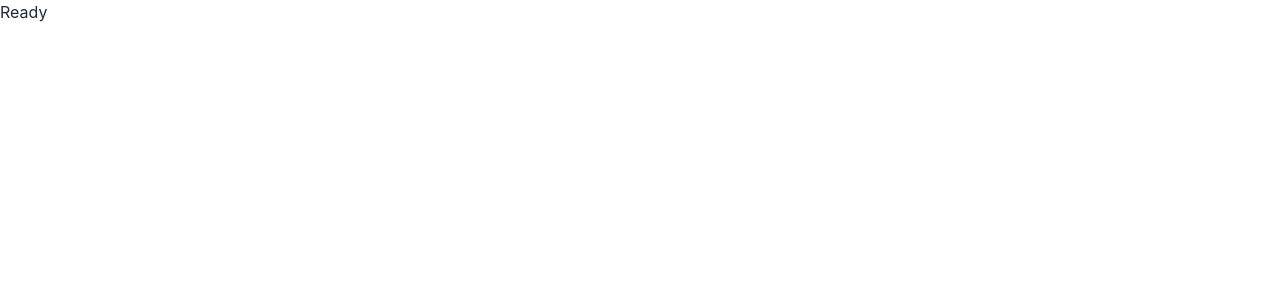
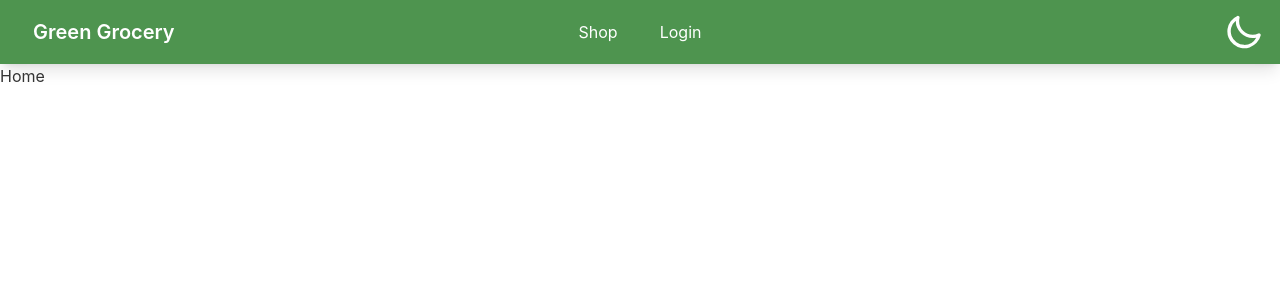
Before and after one commit to SyedMonir/green-grocery-delivery, a React (Create React App) app: page / in a window 1280 px wide. Shown: the top 300 px of the page. Built offline with nearby package versions, Linux system fonts and the light colour scheme.

Commit message:
added navbar and dark mood

```diff
--- a/package.json
+++ b/package.json
@@ -9,6 +9,7 @@
     "daisyui": "^2.15.0",
     "react": "^18.1.0",
     "react-dom": "^18.1.0",
+    "react-icons": "^4.3.1",
     "react-router-dom": "^6.3.0",
     "react-scripts": "5.0.1",
     "web-vitals": "^2.1.4"
--- a/src/App.js
+++ b/src/App.js
@@ -1,8 +1,17 @@
+import { useState } from 'react';
+import { Route, Routes } from 'react-router-dom';
+import Navbar from './Components/Navbar';
+import Home from './Pages/Home/Home';
+
 function App() {
+  const [dark, setDark] = useState(false);
   return (
-    <>
-      <h1>Ready</h1>
-    </>
+    <section data-theme={dark ? 'dark' : 'light'}>
+      <Navbar dark={dark} setDark={setDark} />
+      <Routes>
+        <Route path="/" element={<Home />} />
+      </Routes>
+    </section>
   );
 }
 
--- /dev/null
+++ b/src/Components/Navbar.js
@@ -0,0 +1,70 @@
+import React from 'react';
+import { NavLink } from 'react-router-dom';
+import { AiOutlineMenuUnfold } from 'react-icons/ai';
+import './styles.css';
+
+const Navbar = ({ dark, setDark }) => {
+  const menuItem = (
+    <>
+      <li>
+        <NavLink to={'/shop'}>Shop</NavLink>
+      </li>
+      <li>
+        <NavLink to={'/login'}>Login</NavLink>
+      </li>
+    </>
+  );
+  return (
+    <>
+      <div className="navbar bg-primary text-white px-4 py-0 shadow-lg">
+        <div className="navbar-start">
+          <div className="dropdown">
+            <label tabIndex="0" className="btn btn-ghost lg:hidden">
+              <AiOutlineMenuUnfold size={25} />
+            </label>
+            {/* Mobile */}
+            <ul
+              tabIndex="0"
+              className="menu menu-compact dropdown-content text-white mt-3 p-2 shadow rounded-box w-52"
+            >
+              {menuItem}
+            </ul>
+          </div>
+          <NavLink to={'/'} className="btn btn-ghost normal-case text-xl">
+            Green Grocery
+          </NavLink>
+        </div>
+        <div className="navbar-center hidden lg:flex">
+          <ul className="menu menu-horizontal p-0 text-white">{menuItem}</ul>
+        </div>
+        <div className="navbar-end">
+          {/* Dark Mood */}
+          <label className="swap swap-rotate">
+            {/* <!-- this hidden checkbox controls the state --> */}
+            <input type="checkbox" onClick={() => setDark(!dark)} />
+
+            {/* <!-- sun icon --> */}
+            <svg
+              className="swap-on fill-current w-10 h-10"
+              xmlns="http://www.w3.org/2000/svg"
+              viewBox="0 0 24 24"
+            >
+              <path d="M5.64,17l-.71.71a1,1,0,0,0,0,1.41,1,1,0,0,0,1.41,0l.71-.71A1,1,0,0,0,5.64,17ZM5,12a1,1,0,0,0-1-1H3a1,1,0,0,0,0,2H4A1,1,0,0,0,5,12Zm7-7a1,1,0,0,0,1-1V3a1,1,0,0,0-2,0V4A1,1,0,0,0,12,5ZM5.64,7.05a1,1,0,0,0,.7.29,1,1,0,0,0,.71-.29,1,1,0,0,0,0-1.41l-.71-.71A1,1,0,0,0,4.93,6.34Zm12,.29a1,1,0,0,0,.7-.29l.71-.71a1,1,0,1,0-1.41-1.41L17,5.64a1,1,0,0,0,0,1.41A1,1,0,0,0,17.66,7.34ZM21,11H20a1,1,0,0,0,0,2h1a1,1,0,0,0,0-2Zm-9,8a1,1,0,0,0-1,1v1a1,1,0,0,0,2,0V20A1,1,0,0,0,12,19ZM18.36,17A1,1,0,0,0,17,18.36l.71.71a1,1,0,0,0,1.41,0,1,1,0,0,0,0-1.41ZM12,6.5A5.5,5.5,0,1,0,17.5,12,5.51,5.51,0,0,0,12,6.5Zm0,9A3.5,3.5,0,1,1,15.5,12,3.5,3.5,0,0,1,12,15.5Z" />
+            </svg>
+
+            {/* <!-- moon icon --> */}
+            <svg
+              className="swap-off fill-current w-10 h-10"
+              xmlns="http://www.w3.org/2000/svg"
+              viewBox="0 0 24 24"
+            >
+              <path d="M21.64,13a1,1,0,0,0-1.05-.14,8.05,8.05,0,0,1-3.37.73A8.15,8.15,0,0,1,9.08,5.49a8.59,8.59,0,0,1,.25-2A1,1,0,0,0,8,2.36,10.14,10.14,0,1,0,22,14.05,1,1,0,0,0,21.64,13Zm-9.5,6.69A8.14,8.14,0,0,1,7.08,5.22v.27A10.15,10.15,0,0,0,17.22,15.63a9.79,9.79,0,0,0,2.1-.22A8.11,8.11,0,0,1,12.14,19.73Z" />
+            </svg>
+          </label>
+        </div>
+      </div>
+    </>
+  );
+};
+
+export default Navbar;
--- /dev/null
+++ b/src/Components/styles.css
@@ -0,0 +1,13 @@
+.navbar ul li a {
+    color: white;
+    margin: 5px;
+}
+
+.navbar ul li a.active {
+    color: #E9EFC0;
+    font-weight: 500;
+}
+
+.navbar .dropdown-content a.active {
+    background-color: #4E944F;
+}
--- /dev/null
+++ b/src/Pages/Home/Home.js
@@ -0,0 +1,11 @@
+import React from 'react';
+
+const Home = () => {
+  return (
+    <section>
+      <h1 className="">Home</h1>
+    </section>
+  );
+};
+
+export default Home;
--- a/src/index.js
+++ b/src/index.js
@@ -2,11 +2,14 @@
 import ReactDOM from 'react-dom/client';
 import './index.css';
 import App from './App';
+import { BrowserRouter } from 'react-router-dom';
 
 const root = ReactDOM.createRoot(document.getElementById('root'));
 root.render(
   <React.StrictMode>
-    <App />
+    <BrowserRouter>
+      <App />
+    </BrowserRouter>
   </React.StrictMode>
 );
 
--- a/tailwind.config.js
+++ b/tailwind.config.js
@@ -1,7 +1,34 @@
 module.exports = {
   content: ['./src/**/*.{js,jsx,ts,tsx}'],
-  theme: {
-    extend: {},
+  daisyui: {
+    themes: [
+      {
+        light: {
+          primary: '#4E944F',
+          secondary: '#E9EFC0',
+          accent: '#83BD75',
+          neutral: '#F3F4F6',
+          'base-100': 'white',
+          info: '#98A8DD',
+          success: '#1BBB70',
+          warning: '#DF7E07',
+          error: '#FA5C5C',
+        },
+      },
+      {
+        dark: {
+          primary: '#16222A',
+          secondary: '#FDE68A',
+          accent: '#3A6073',
+          neutral: '#F3F4F6',
+          'base-100': '#16222A',
+          info: '#98A8DD',
+          success: '#1BBB70',
+          warning: '#F59E0B',
+          error: '#FB7185',
+        },
+      },
+    ],
   },
   plugins: [require('daisyui')],
 };
```
Also changed, not shown: 1 other file (tests, documents, lock files or other folders).
